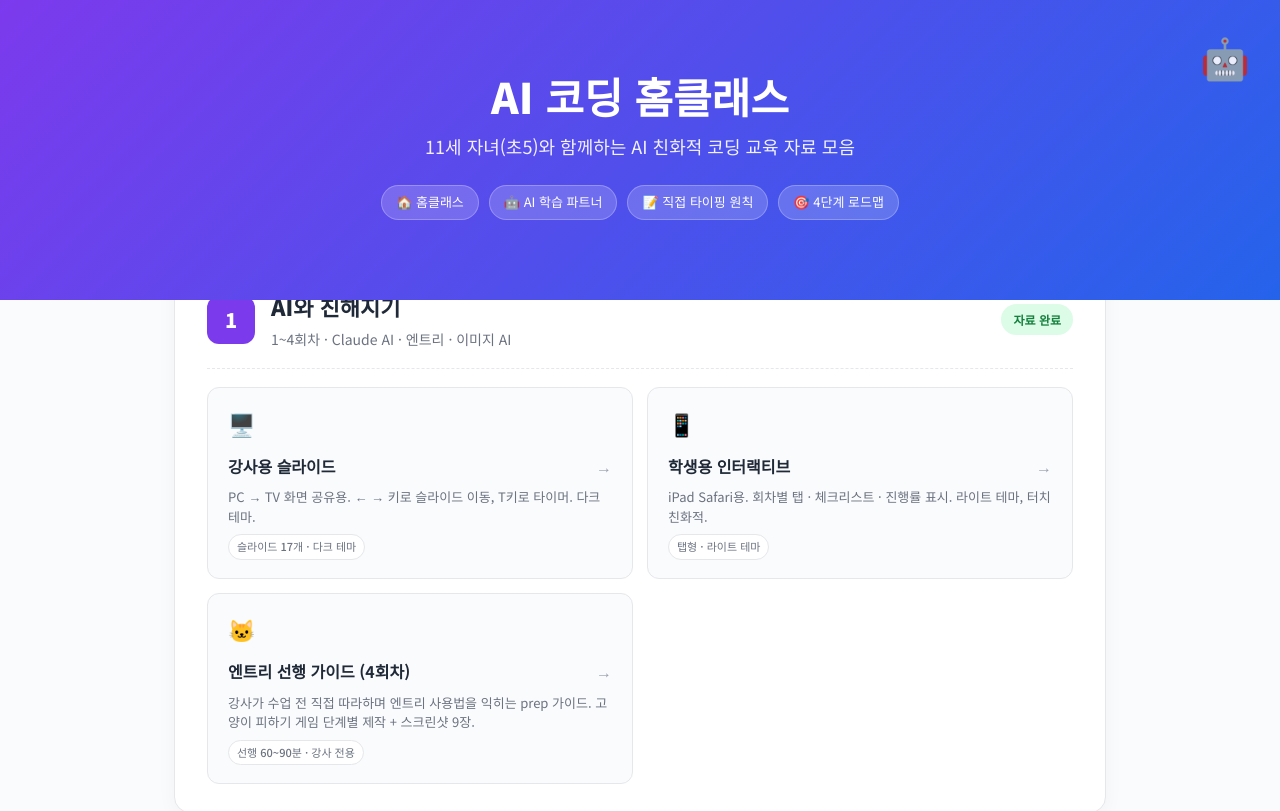
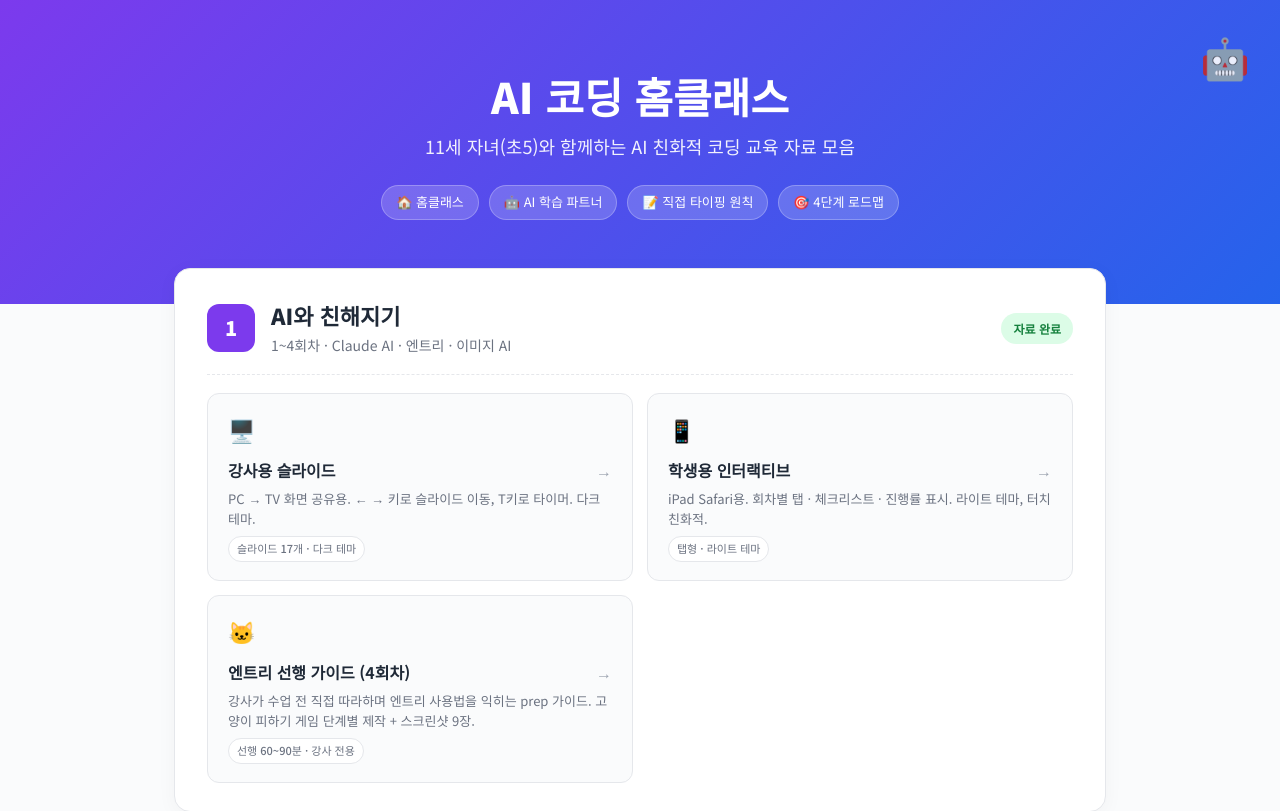
Before and after one commit to winsung/for_children, a website: page index.html in a window 1280 px wide. Shown: the top 811 px of the page. Drawn offline with Linux system fonts and the light colour scheme.

Commit message:
Fix index card top clipping under hero
z-index 명시 + line-height 1.35로 첫 카드 제목 ('AI와 친해지기')의 윗부분이
hero 그라디언트 영역과 겹쳐 잘려 보이던 문제 해결. 패딩도 위쪽으로 4px 확대.

Co-Authored-By: Claude Opus 4.7 (1M context) <noreply@anthropic.com>

```diff
--- a/index.html
+++ b/index.html
@@ -32,10 +32,10 @@ body {
 .hero {
   background: linear-gradient(135deg, #7c3aed 0%, #2563eb 100%);
   color: white;
-  padding: 72px 24px 80px;
+  padding: 72px 24px 84px;
   text-align: center;
   position: relative;
-  overflow: hidden;
+  z-index: 1;
 }
 .hero::before {
   content: "🤖";
@@ -76,14 +76,16 @@ body {
 .wrap { max-width: 980px; margin: 0 auto; padding: 0 24px; }
 
 /* 단계 섹션 */
-.stages { margin-top: -40px; padding-bottom: 64px; }
+.stages { margin-top: -36px; padding-bottom: 64px; position: relative; z-index: 2; }
 .stage {
   background: var(--paper);
   border: 1px solid var(--border);
   border-radius: 16px;
-  padding: 28px 32px;
+  padding: 32px 32px 28px;
   margin-bottom: 24px;
   box-shadow: 0 4px 20px rgba(0,0,0,.04);
+  position: relative;
+  z-index: 2;
 }
 .stage-head {
   display: flex;
@@ -109,14 +111,17 @@ body {
 .stage-2 .stage-num { background: var(--teal); }
 .stage-3 .stage-num { background: var(--amber); }
 .stage-4 .stage-num { background: var(--blue); }
+.stage-info { min-width: 0; flex: 1; }
 .stage-info h2 {
   font-size: 22px;
   font-weight: 800;
   margin-bottom: 4px;
+  line-height: 1.35;
 }
 .stage-info .desc {
   font-size: 14px;
   color: var(--text-muted);
+  line-height: 1.5;
 }
 .stage-status {
   margin-left: auto;
@@ -163,6 +168,7 @@ body {
   display: flex;
   align-items: center;
   gap: 6px;
+  line-height: 1.4;
 }
 .material .title::after {
   content: "→";
```
